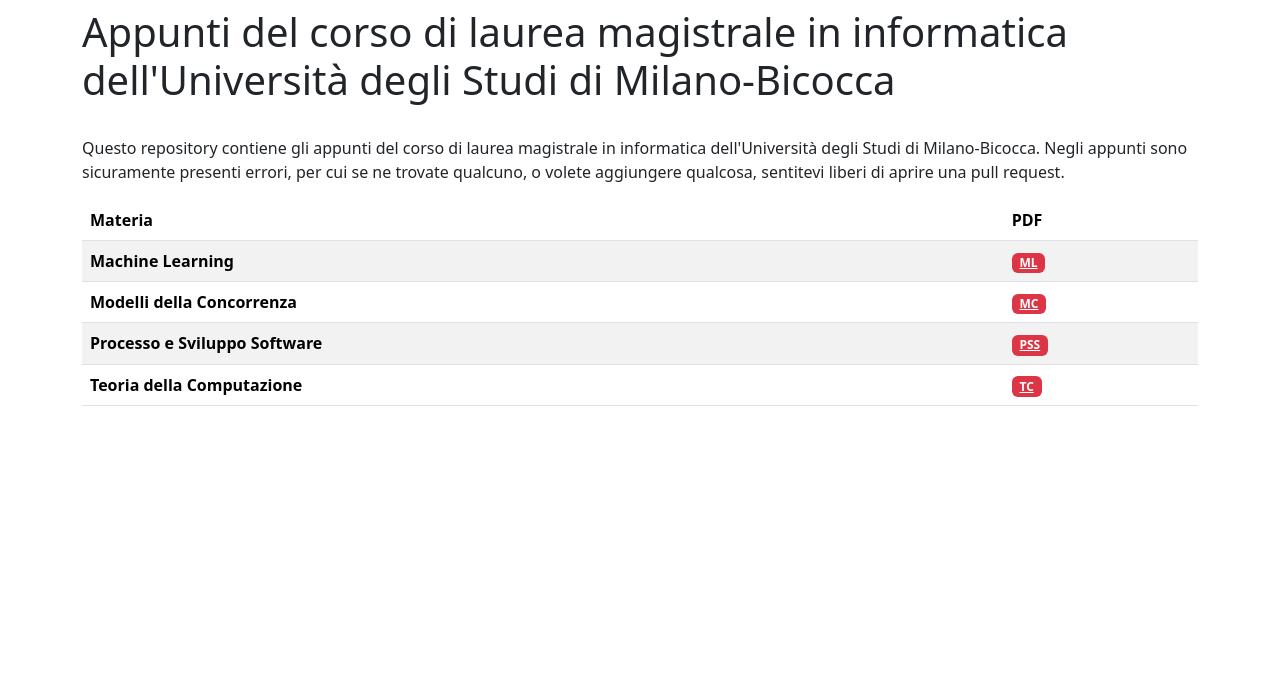
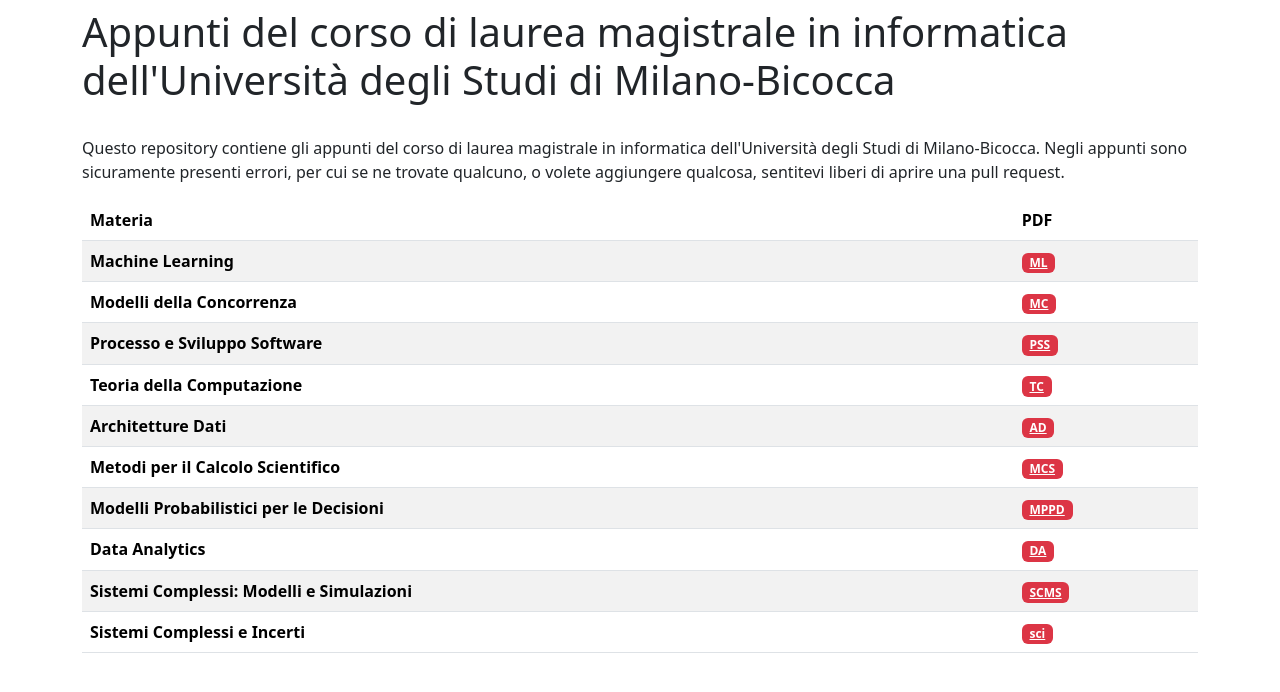
Before and after one commit to TommasoFerrario18/Appunti, a plain HTML site: page public/index.html in a window 1280 px wide. Drawn offline with nearby package versions, Linux system fonts and the light colour scheme.

Commit message:
Modifiche Home

```diff
--- a/public/index.html
+++ b/public/index.html
@@ -17,8 +17,14 @@
       "Modelli della Concorrenza",
       "Processo e Sviluppo Software",
       "Teoria della Computazione",
+      "Architetture Dati",
+      "Metodi per il Calcolo Scientifico",
+      "Modelli Probabilistici per le Decisioni",
+      "Data Analytics",
+      "Sistemi Complessi: Modelli e Simulazioni",
+      "Sistemi Complessi e Incerti"
     ];
-    let corsi = ["ML", "MC", "PSS", "TC"];
+    let corsi = ["ML", "MC", "PSS", "TC", "AD", "MCS", "MPPD", "DA", "SCMS", "sci"];
 
     let loadLinks = () => {
       return new Promise((acc, rej) => {
```
Also changed, not shown: 1 other file.
